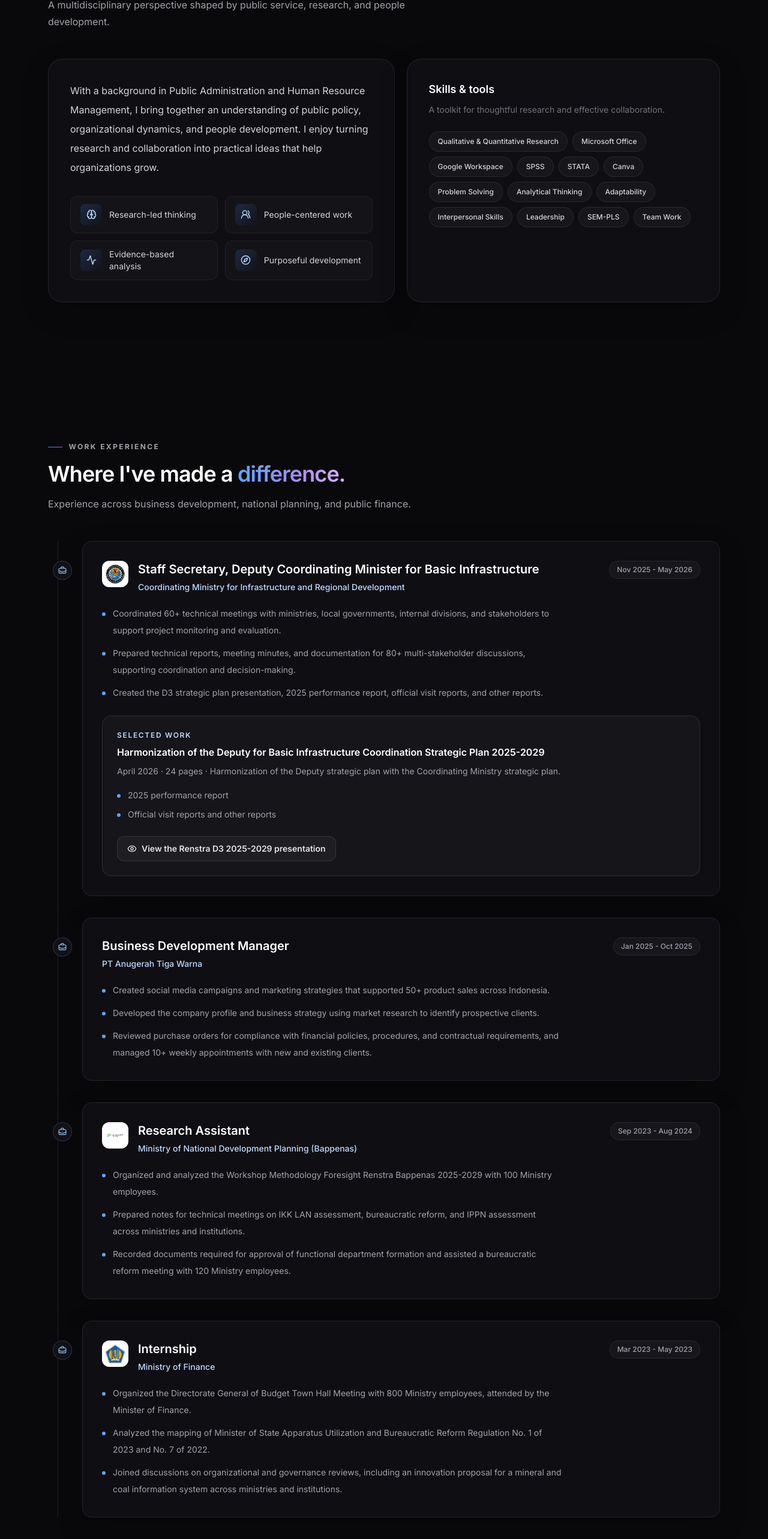
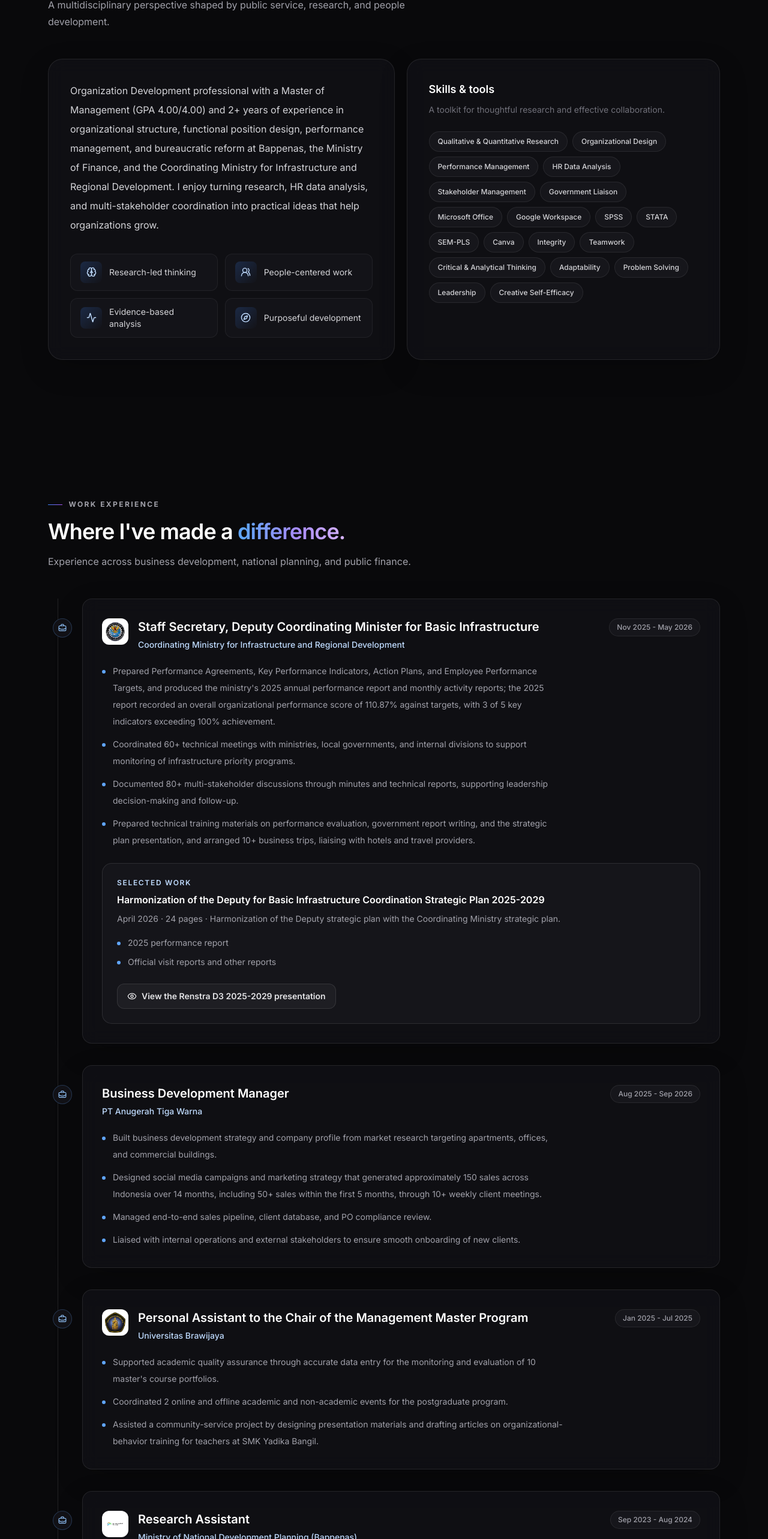
Before and after one commit to hikmalalfatih/annisa-portofolio, a Next.js app: page / in a window 1280 px wide. Shown: the part 1037-3603 px from the top of the page at 60% size. Built offline with nearby package versions, Linux system fonts and the light colour scheme.

Commit message:
Update site content to match latest CV (28 Oct 2026)

```diff
--- a/app/layout.jsx
+++ b/app/layout.jsx
@@ -8,13 +8,13 @@ const inter = Inter({
 });
 
 export const metadata = {
-  title: "Annisa Aulia Zahra | Policy & Business Development",
+  title: "Annisa Aulia Zahra | Organization Development",
   description:
-    "The portfolio of Annisa Aulia Zahra — policy analyst, human resources professional, and business and organization development enthusiast.",
+    "The portfolio of Annisa Aulia Zahra — Organization Development professional with a Master of Management, experienced in organizational structure, performance management, and bureaucratic reform.",
   openGraph: {
     title: "Annisa Aulia Zahra | Portfolio",
     description:
-      "Policy analysis, human resources, and business development — explore Annisa's experience, education, and projects.",
+      "Organization development, performance management, and bureaucratic reform — explore Annisa's experience, education, and projects.",
     type: "website",
   },
 };
--- a/components/About.jsx
+++ b/components/About.jsx
@@ -4,18 +4,24 @@ import SectionHeading from "./SectionHeading";
 
 const skills = [
   "Qualitative & Quantitative Research",
+  "Organizational Design",
+  "Performance Management",
+  "HR Data Analysis",
+  "Stakeholder Management",
+  "Government Liaison",
   "Microsoft Office",
   "Google Workspace",
   "SPSS",
   "STATA",
+  "SEM-PLS",
   "Canva",
+  "Integrity",
+  "Teamwork",
+  "Critical & Analytical Thinking",
+  "Adaptability",
   "Problem Solving",
-  "Analytical Thinking",
-  "Adaptability",
-  "Interpersonal Skills",
   "Leadership",
-  "SEM-PLS",
-  "Team Work"
+  "Creative Self-Efficacy",
 ];
 
 const strengths = [
@@ -40,7 +46,7 @@ export default function About() {
         <Reveal>
           <div className="glass-card h-full rounded-3xl p-7 sm:p-9">
             <p className="text-base leading-8 text-zinc-300">
-              With a background in Public Administration and Human Resource Management, I bring together an understanding of public policy, organizational dynamics, and people development. I enjoy turning research and collaboration into practical ideas that help organizations grow.
+              Organization Development professional with a Master of Management (GPA 4.00/4.00) and 2+ years of experience in organizational structure, functional position design, performance management, and bureaucratic reform at Bappenas, the Ministry of Finance, and the Coordinating Ministry for Infrastructure and Regional Development. I enjoy turning research, HR data analysis, and multi-stakeholder coordination into practical ideas that help organizations grow.
             </p>
             <div className="mt-8 grid gap-3 sm:grid-cols-2">
               {strengths.map(({ icon: Icon, label }) => (
--- a/components/Contact.jsx
+++ b/components/Contact.jsx
@@ -14,14 +14,14 @@ const directLinks = [
   },
   {
     label: "Email",
-    value: "nnisaulz17@gmail.com",
-    href: "mailto:nnisaulz17@gmail.com",
+    value: "annisaauliaaz@gmail.com",
+    href: "mailto:annisaauliaaz@gmail.com",
     icon: Mail,
   },
   {
     label: "WhatsApp",
     value: "Start a conversation",
-    href: "https://wa.me/6285695185969",
+    href: "https://wa.me/6289502147960",
     icon: Phone,
   },
 ];
--- a/components/Education.jsx
+++ b/components/Education.jsx
@@ -7,8 +7,16 @@ const education = [
     institution: "Universitas Brawijaya",
     logo: "/logos/logo-ub.png",
     programs: [
-      { degree: "Master Human Resource Management", result: "GPA: 4.00/4.00" },
-      { degree: "Bachelor Public Administration", result: "GPA: 3.85/4.00" },
+      {
+        degree: "Master of Management",
+        result: "GPA: 4.00/4.00",
+        detail: "Fast-track program · Aug 2025 – Jul 2026 · Thesis on transformational leadership and innovative work behavior, with knowledge sharing and creative self-efficacy as mediators (PT Pos Indonesia, n = 216, SEM-PLS) · Published in Sinta 4 (JKI).",
+      },
+      {
+        degree: "Bachelor of Public Administration",
+        result: "GPA: 3.85/4.00",
+        detail: "Aug 2021 – Jun 2025 · Published in Sinta 3 (JIAP): quality optimization of electronic-based government systems (SPBE) through the COBIT framework in Tangerang Regency.",
+      },
     ],
   },
   {
@@ -17,7 +25,7 @@ const education = [
     programs: [
       {
         degree: "Bachelor 5th Semester Student Exchange in Public Administration",
-        result: "GPA: 3.87/4.00",
+        result: "GPA: 3.85/4.00",
       },
     ],
   },
@@ -65,6 +73,9 @@ export default function Education() {
                       <div key={program.degree} className="border-l border-white/10 pl-4">
                         <p className="text-sm leading-6 text-zinc-300">{program.degree}</p>
                         <p className="mt-1.5 text-xs font-medium text-blue-200">{program.result}</p>
+                        {program.detail ? (
+                          <p className="mt-1.5 text-xs leading-6 text-zinc-500">{program.detail}</p>
+                        ) : null}
                       </div>
                     ))}
                   </div>
--- a/components/Experience.jsx
+++ b/components/Experience.jsx
@@ -11,9 +11,10 @@ const experience = [
     role: "Staff Secretary, Deputy Coordinating Minister for Basic Infrastructure",
     period: "Nov 2025 - May 2026",
     achievements: [
-      "Coordinated 60+ technical meetings with ministries, local governments, internal divisions, and stakeholders to support project monitoring and evaluation.",
-      "Prepared technical reports, meeting minutes, and documentation for 80+ multi-stakeholder discussions, supporting coordination and decision-making.",
-      "Created the D3 strategic plan presentation, 2025 performance report, official visit reports, and other reports.",
+      "Prepared Performance Agreements, Key Performance Indicators, Action Plans, and Employee Performance Targets, and produced the ministry's 2025 annual performance report and monthly activity reports; the 2025 report recorded an overall organizational performance score of 110.87% against targets, with 3 of 5 key indicators exceeding 100% achievement.",
+      "Coordinated 60+ technical meetings with ministries, local governments, and internal divisions to support monitoring of infrastructure priority programs.",
+      "Documented 80+ multi-stakeholder discussions through minutes and technical reports, supporting leadership decision-making and follow-up.",
+      "Prepared technical training materials on performance evaluation, government report writing, and the strategic plan presentation, and arranged 10+ business trips, liaising with hotels and travel providers.",
     ],
     document: {
       label: "View the Renstra D3 2025-2029 presentation",
@@ -29,11 +30,23 @@ const experience = [
   {
     organization: "PT Anugerah Tiga Warna",
     role: "Business Development Manager",
-    period: "Jan 2025 - Oct 2025",
+    period: "Aug 2025 - Sep 2026",
     achievements: [
-      "Created social media campaigns and marketing strategies that supported 50+ product sales across Indonesia.",
-      "Developed the company profile and business strategy using market research to identify prospective clients.",
-      "Reviewed purchase orders for compliance with financial policies, procedures, and contractual requirements, and managed 10+ weekly appointments with new and existing clients.",
+      "Built business development strategy and company profile from market research targeting apartments, offices, and commercial buildings.",
+      "Designed social media campaigns and marketing strategy that generated approximately 150 sales across Indonesia over 14 months, including 50+ sales within the first 5 months, through 10+ weekly client meetings.",
+      "Managed end-to-end sales pipeline, client database, and PO compliance review.",
+      "Liaised with internal operations and external stakeholders to ensure smooth onboarding of new clients.",
+    ],
+  },
+  {
+    organization: "Universitas Brawijaya",
+    logo: "/logos/logo-ub.png",
+    role: "Personal Assistant to the Chair of the Management Master Program",
+    period: "Jan 2025 - Jul 2025",
+    achievements: [
+      "Supported academic quality assurance through accurate data entry for the monitoring and evaluation of 10 master's course portfolios.",
+      "Coordinated 2 online and offline academic and non-academic events for the postgraduate program.",
+      "Assisted a community-service project by designing presentation materials and drafting articles on organizational-behavior training for teachers at SMK Yadika Bangil.",
     ],
   },
   {
@@ -42,9 +55,10 @@ const experience = [
     role: "Research Assistant",
     period: "Sep 2023 - Aug 2024",
     achievements: [
-      "Organized and analyzed the Workshop Methodology Foresight Renstra Bappenas 2025-2029 with 100 Ministry employees.",
-      "Prepared notes for technical meetings on IKK LAN assessment, bureaucratic reform, and IPPN assessment across ministries and institutions.",
-      "Recorded documents required for approval of functional department formation and assisted a bureaucratic reform meeting with 120 Ministry employees.",
+      "Supported organizational restructuring by preparing documentation for the formation of functional positions after delayering, including job analysis, job descriptions, and workload analysis; the documentation was applied to echelon III–IV levels across all Bappenas work units.",
+      "Researched the post-delayering functional position work system through 15 in-depth interviews; the recommendations were followed up as issues informing the strategic plan of the Bureau of Organization and Governance.",
+      "Facilitated and analyzed the Foresight Strategic Plan workshop (Renstra 2025–2029) for 100 ministry employees; issues identified through foresight methodology were revisited and incorporated into the finalized Renstra 2025–2029.",
+      "Documented technical meetings on organizational performance evaluation (IKK, RB, and IPPN assessments) and supported bureaucratic reform sessions with 120 employees.",
     ],
   },
   {
@@ -53,9 +67,9 @@ const experience = [
     role: "Internship",
     period: "Mar 2023 - May 2023",
     achievements: [
-      "Organized the Directorate General of Budget Town Hall Meeting with 800 Ministry employees, attended by the Minister of Finance.",
-      "Analyzed the mapping of Minister of State Apparatus Utilization and Bureaucratic Reform Regulation No. 1 of 2023 and No. 7 of 2022.",
-      "Joined discussions on organizational and governance reviews, including an innovation proposal for a mineral and coal information system across ministries and institutions.",
+      "Analyzed and mapped MenPAN-RB Regulations No. 1/2023 and No. 7/2022 on functional positions and bureaucratic reform to support HR policy compliance.",
+      "Organized a Town Hall for 800 employees attended by the Minister of Finance, covering protocol, logistics, and coordination.",
+      "Supported the organization and governance team on an innovation proposal for the Directorate General's innovation competency.",
     ],
   },
 ];
--- a/components/Footer.jsx
+++ b/components/Footer.jsx
@@ -6,8 +6,8 @@ const links = [
     href: "https://www.linkedin.com/in/annisa-aulia-zahra/",
     icon: Linkedin,
   },
-  { label: "Email", href: "mailto:nnisaulz17@gmail.com", icon: Mail },
-  { label: "WhatsApp", href: "https://wa.me/6285695185969", icon: Phone },
+  { label: "Email", href: "mailto:annisaauliaaz@gmail.com", icon: Mail },
+  { label: "WhatsApp", href: "https://wa.me/6289502147960", icon: Phone },
 ];
 
 export default function Footer() {
```
Also changed, not shown: components/Projects.jsx (+4 -4 lines).
